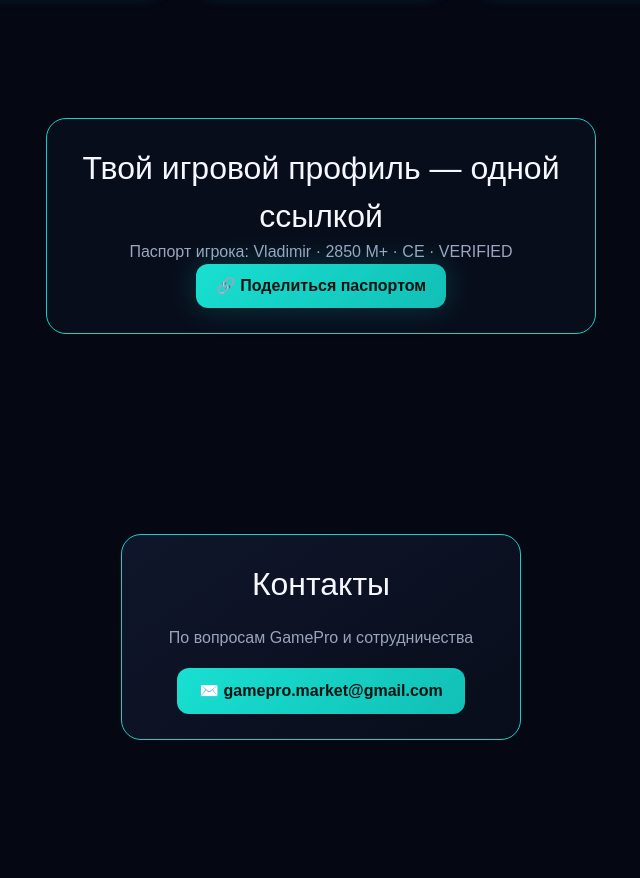
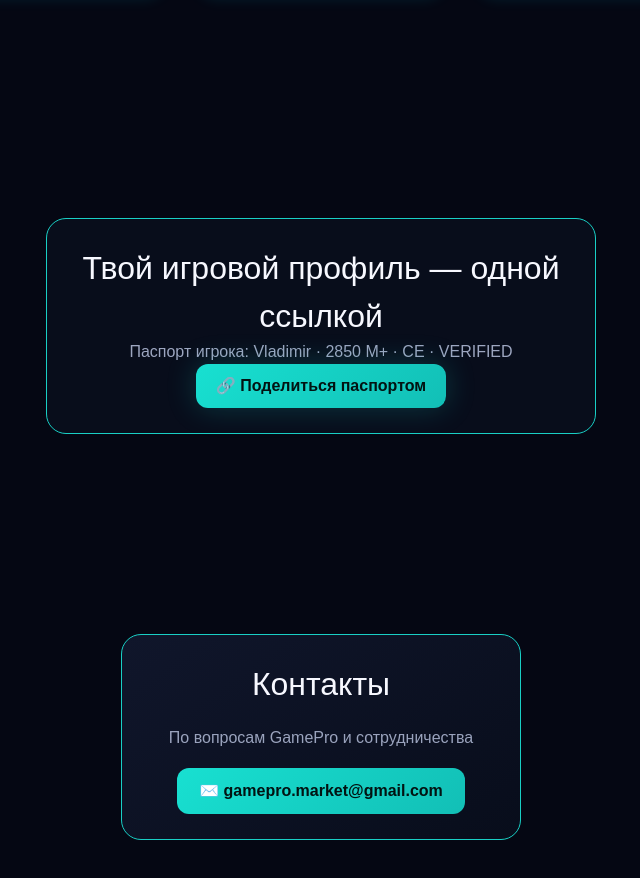
Before and after one commit to vesttrading/gamepro-market, a Next.js app: page / in a window 1280 px wide. Shown: the part 3328-4206 px from the top of the page, without its empty margins (319-959 px from the left). Built offline with nearby package versions, Linux system fonts and the light colour scheme; no server answers.

Commit message:
Increase margin-top for last section and div

```diff
--- a/app/globals.css
+++ b/app/globals.css
@@ -845,7 +845,7 @@ section#reviews p {
 main > section:last-of-type,
 main > div:last-child,
 section:last-of-type {
-    margin-top: 100px !important;
+    margin-top: 200px !important;
 }
 
 /* Адаптация шапки сайта под экраны телефонов */
```
